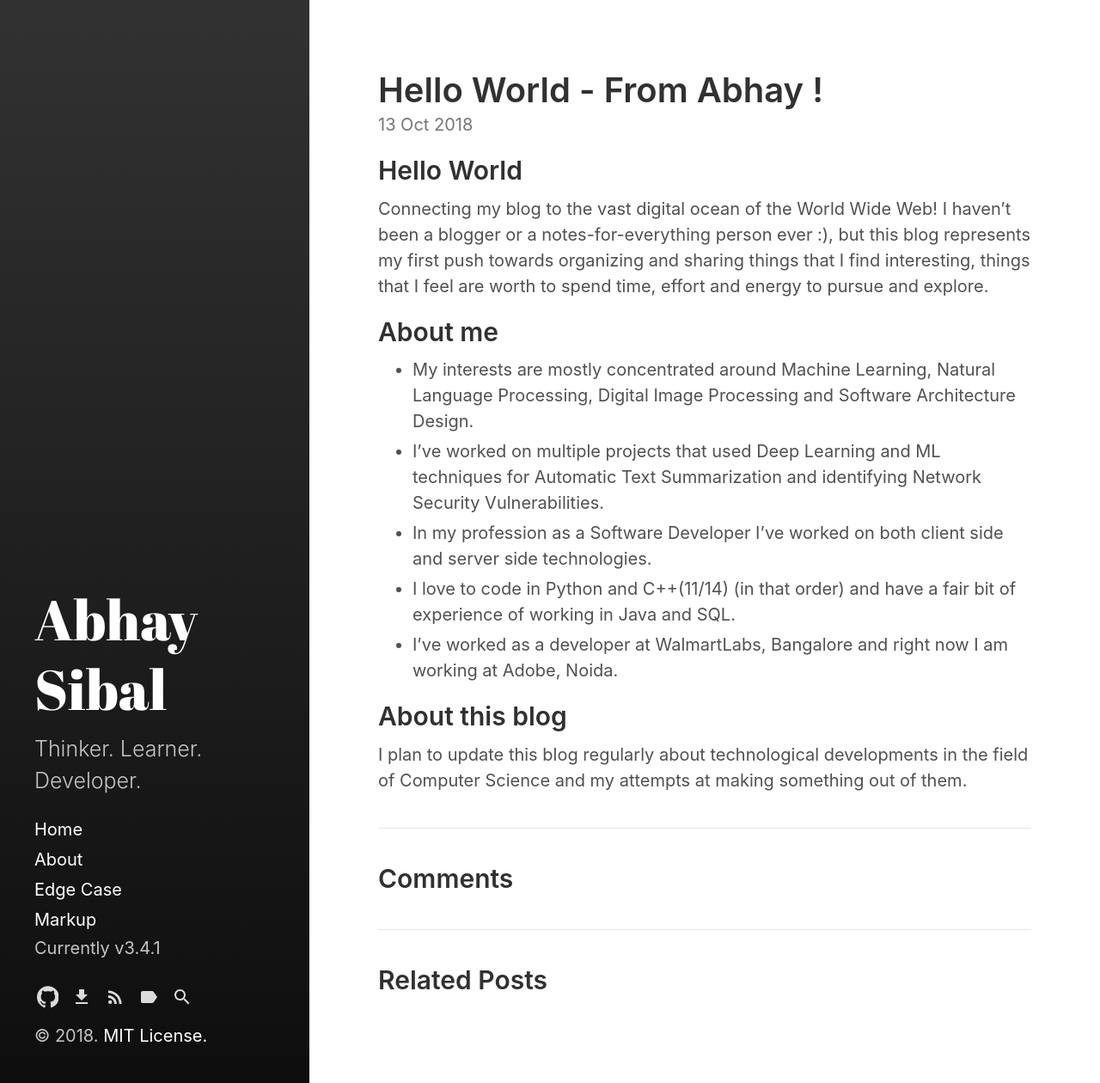
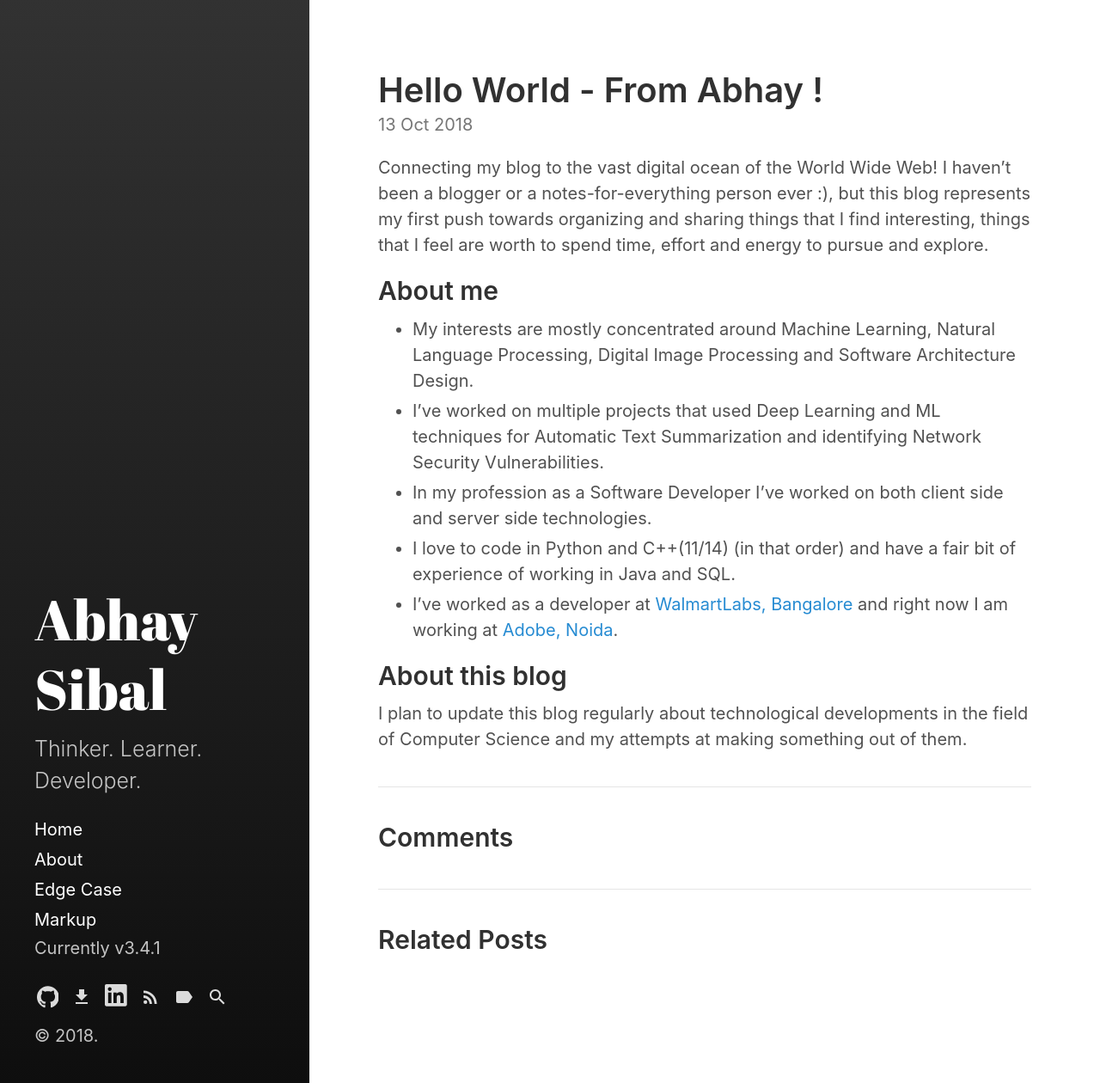
Before and after one commit to abhaysibal/abhaysibal.github.io, a Jekyll site: the page built from _posts/2018-10-13-hello-world.md, in a window 1280 px wide. Shown: the whole page at 86% size. Built offline with Jekyll 4.4.1, drawn with Linux system fonts in a browser that asks for light colours.

Commit message:
Add svg icon for linkedin

```diff
--- a/_config.yml
+++ b/_config.yml
@@ -35,3 +35,6 @@ sidebar_home_link:  true
                                 # to enable a separate blog link.
 github:
   repo:             https://github.com/abhaysibal
+
+linkedin:
+  username:         abhaysibal
--- a/_includes/copyright.html
+++ b/_includes/copyright.html
@@ -1,4 +1,4 @@
 <p>
   &copy; {{ site.time | date: '%Y' }}.
-  <a href="{{ site.baseurl }}/LICENSE.md">MIT License.</a>
+  <a href="{{ site.baseurl }}/LICENSE.md"></a>
 </p>
--- a/_includes/sidebar-icon-links.html
+++ b/_includes/sidebar-icon-links.html
@@ -10,6 +10,12 @@
        href="{{ site.github.repo }}/archive/v{{ site.version }}.zip">
       {% include svg/download.svg %}
     </a>
+  {% endif %}
+
+  {% if site.linkedin.username %}
+  <a id = "linkedin-link" class="icon" title="LinkedIn" aria-lable="LinkedIn" href="https://www.linkedin.com/in/{{ site.linkedin.username }}">
+    {% include svg/linkedin.svg %}
+  </a>
   {% endif %}
 
   <a id="subscribe-link"
--- a/_posts/2018-10-13-hello-world.md
+++ b/_posts/2018-10-13-hello-world.md
@@ -4,8 +4,6 @@ layout: post
 title: Hello World - From Abhay !
 excerpt_separator:  <!--more-->
 ---
-
-## Hello World
 
 Connecting my blog to the vast digital ocean of the World Wide Web!
 I haven't been a blogger or a notes-for-everything person ever :),  but this blog represents my first push towards organizing and sharing things that I find interesting, things that I feel are worth to spend time, effort and energy to pursue and explore.
@@ -15,7 +13,7 @@ I haven't been a blogger or a notes-for-everything person ever :),  but this blo
 - I've worked on multiple projects that used Deep Learning and ML techniques for Automatic Text Summarization and identifying Network Security Vulnerabilities.
 - In my profession as a Software Developer I've worked on both client side and server side technologies.
 - I love to code in Python and C++(11/14) (in that order) and have a fair bit of experience of working in Java and SQL.
-- I've worked as a developer at WalmartLabs, Bangalore and right now I am working at Adobe, Noida.
+- I've worked as a developer at [WalmartLabs, Bangalore](https://www.linkedin.com/company/walmart-labs-india/) and right now I am working at [Adobe, Noida](https://www.linkedin.com/company/adobe/?originalSubdomain=in).
 
 ## About this blog
 I plan to update this blog regularly about technological developments in the field of Computer Science and my attempts at making something out of them.
```
Also changed, not shown: _includes/svg/linkedin.svg (added), 9 other files.
